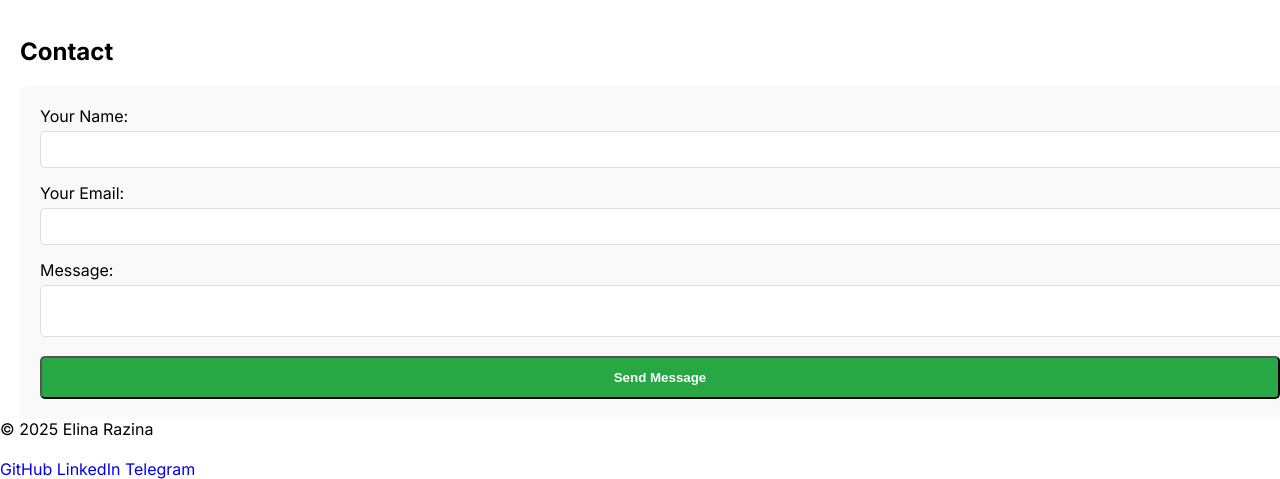
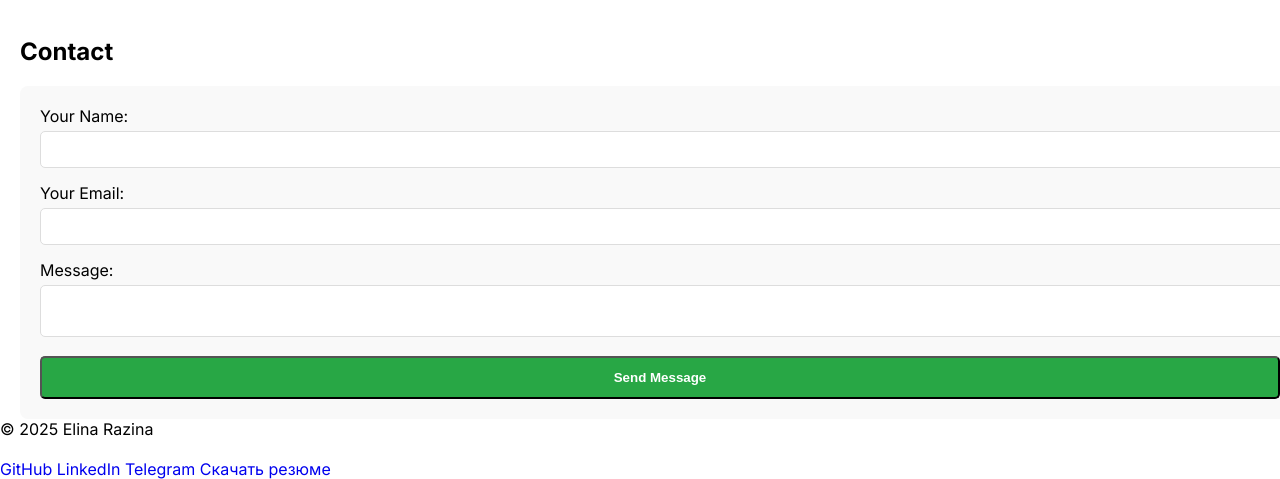
Before and after one commit to ERazina/erazina.github.io, a plain HTML site: page index1.html in a window 1280 px wide. Shown: the part 781-1260 px from the top of the page. Drawn offline with Linux system fonts and the light colour scheme.

Commit message:
added resume

```diff
--- a/index1.html
+++ b/index1.html
@@ -87,6 +87,7 @@
             <a href="https://github.com/erazina" target="_blank">GitHub</a>
             <a href="https://www.linkedin.com/in/elina-razina/" target="_blank">LinkedIn</a>
             <a href="https://t.me/elina_razina" target="_blank">Telegram</a> <!-- Added Telegram link -->
+            <a href="https://erazina.github.io/resume.pdf" download>Скачать резюме</a>
         </div>
     </footer>
 </body>
```
Also changed, not shown: 1 other file.
